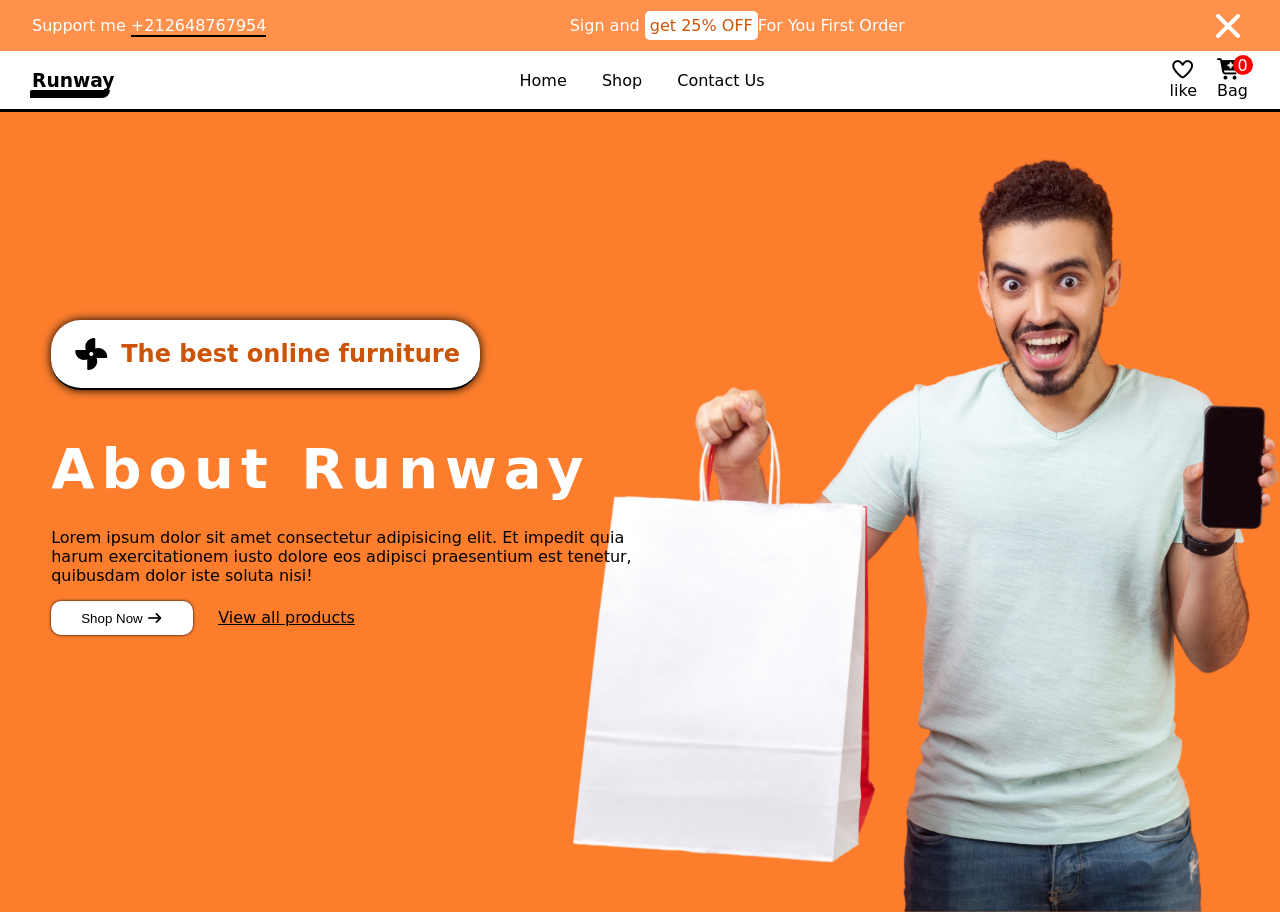
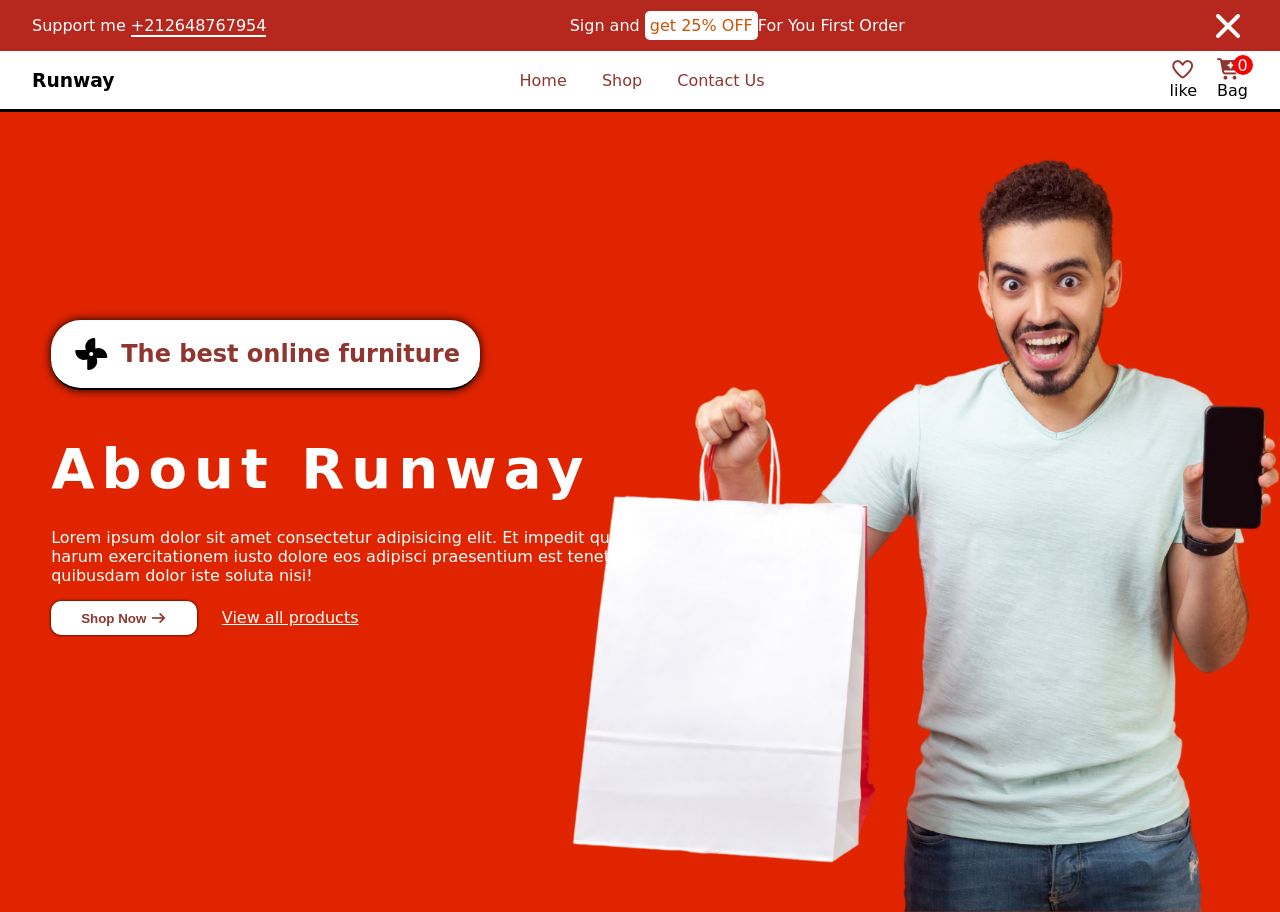
Before and after one commit to Hassan-py-code/JsAller-plus-loin-Realization, a plain HTML site: page index.html in a window 1280 px wide. Shown: the top 912 px of the page. Drawn offline with Linux system fonts and the light colour scheme; no server answers; a web font is replaced by a local one.

Commit message:
change background home and add color

```diff
--- a/style.css
+++ b/style.css
@@ -2,7 +2,8 @@
 @import url('https://fonts.googleapis.com/css2?family=Sansita+One&display=swap');
 
 :root{
-      --primary:#FF914D;
+      /* --primary:#FF914D; */
+      --primary:#B6281E;
    --primary-d:#CC5407;
    --white:#ffff;
    --black:#000000;
@@ -26,7 +27,7 @@ body{
       color: var(--white);
 }
 .Support .me{
-      border-bottom: 2px solid var(--black);
+      border-bottom: 2px solid var(--white);
 }
 
 .Support .first_order{
@@ -52,23 +53,12 @@ header{
      border-bottom: 3px solid var(--black);
 }
 
-header .logo{
-    position: absolute;
-     top: 90px;
-     left: 30px;
-     background-color: var(--black);
-     width: 80px;
-     height: 8px;
-     border-top-left-radius: 10px;
-     border-bottom-right-radius: 50px;
 
-
-}
 
 header nav a{
      margin: 15px;
      text-decoration: none;
-     color: var(--black);
+     color: #8F3630;
 }
 
 header .shop_icon{
@@ -79,6 +69,7 @@ header .shop_icon{
 
 header i{
       font-size: 1.3rem;
+      color: #8F3630;
 }
 
 
@@ -103,9 +94,8 @@ header .quantity{
 
 
 
-
  .home_page{
-       background-image: url(images/Green_Orange.png);
+       background-image: url(images/red_back.png);
        background-position: center;
        background-size: cover;
        background-repeat: no-repeat;
@@ -133,11 +123,13 @@ header .quantity{
 
   .home_content .icon_home i{
        font-size: 2rem;
+
   }
 
 
 .home_content .icon_home  h2{
    color: var(--primary-d);
+   color: #8F3630;
 }
 
 .home_content  h1{
@@ -148,6 +140,8 @@ header .quantity{
 
 .home_content p{
       margin-top: -20px;
+      color: var(--white);
+
 }
 
 .home_content  button{
@@ -156,11 +150,14 @@ header .quantity{
       border: none;
       border-radius: 10px;
       box-shadow: 0 0 3px var(--black);
+      color: #8F3630;
+      font-weight: 600;
+
 }
 
 .home_content a{
        margin-left: 20px;
-      color: var(--black);
+      color:var(--white);
 }
 
 
@@ -176,7 +173,7 @@ header .quantity{
       /* max-width: 600px; */
       background-color: #FFF3F3;
       padding:30px;
-      border-left: 4px solid #FC7E2D;
+      border-left: 4px solid #e02400;
       border-top-left-radius:20px;
       border-bottom-left-radius: 20px;
       box-shadow: 0 0 4px var(--black);
@@ -221,6 +218,7 @@ header .quantity{
      margin-top: 40px;
 }
 
+
 .category_products .name_smartphone a{
        margin-left: 15px;
        color: var(--black);
```
Also changed, not shown: images/red_back.png (added).
